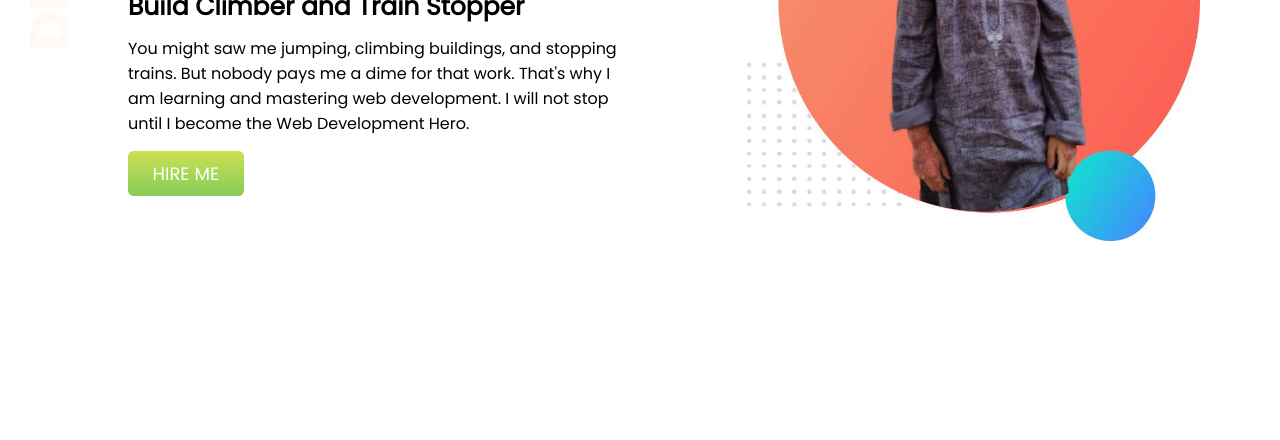
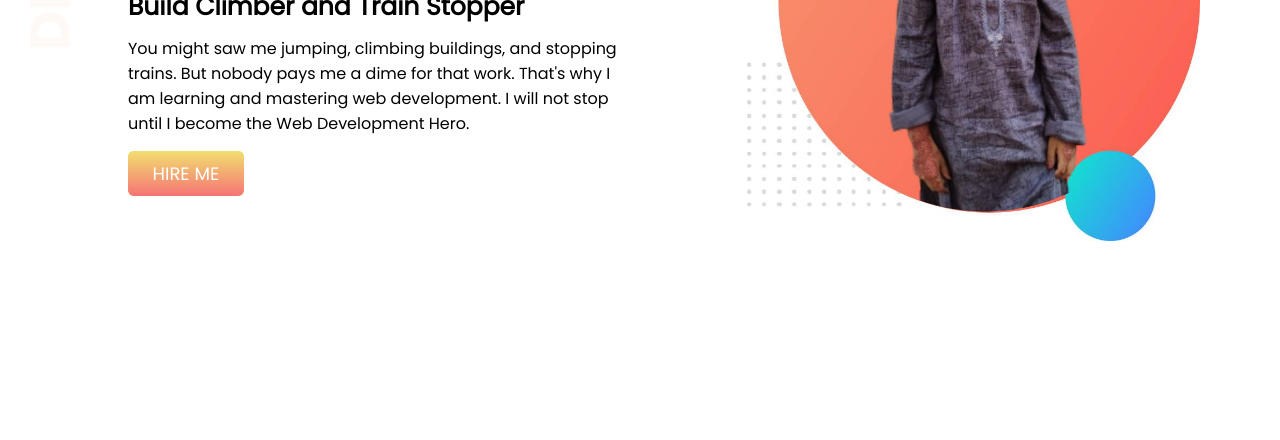
Before and after one commit to mdraselmiah95/Portfolio-practical-website-1, a plain HTML site: page index.html in a window 1280 px wide. Shown: the part 312-752 px from the top of the page. Drawn offline with Linux system fonts and the light colour scheme; a web font is replaced by a local one.

Commit message:
comment and final touch

```diff
--- a/css/style.css
+++ b/css/style.css
@@ -5,6 +5,8 @@
 body {
   font-family: "Poppins", sans-serif;
 }
+
+/* section one start */
 .section-one-container {
   display: flex;
   background-image: url(../images/top-banner.png);
@@ -22,6 +24,7 @@ body {
   font-size: 65px;
   font-family: "Lobster", cursive;
 }
+/* google font */
 .section-one-content h3 {
   font-size: 25px;
   padding: 2% 0;
@@ -35,13 +38,14 @@ body {
 .section-one-img img {
   width: 85%;
 }
+/* css Button */
 .my-btn {
   background: #cbe055;
   background-image: -webkit-linear-gradient(top, #cbe055, #86cc58);
   background-image: -moz-linear-gradient(top, #cbe055, #86cc58);
   background-image: -ms-linear-gradient(top, #cbe055, #86cc58);
   background-image: -o-linear-gradient(top, #cbe055, #86cc58);
-  background-image: linear-gradient(to bottom, #cbe055, #86cc58);
+  background-image: linear-gradient(to bottom, #f1df70, #f57474);
   -webkit-border-radius: 28;
   -moz-border-radius: 28;
   border-radius: 6px;
@@ -93,7 +97,7 @@ body {
 }
 /* section two end */
 
-/* section three started */
+/* section three start*/
 #section-three {
   background-image: url(../images/exp-bg.png);
   background-repeat: no-repeat;
@@ -126,8 +130,6 @@ body {
   font-size: 20px;
   padding: 3% 0;
 }
-.section-three-content-one p {
-}
 .section-three-content-two {
   width: 50%;
   padding: 5% 2%;
@@ -145,7 +147,11 @@ body {
   font-size: 20px;
   padding: 3% 0;
 }
+/* section three end */
+
+/* footer start */
 footer p {
   text-align: center;
   padding: 2% 0;
 }
+/* footer end */
```
Also changed, not shown: index.html (+12 -2 lines).
